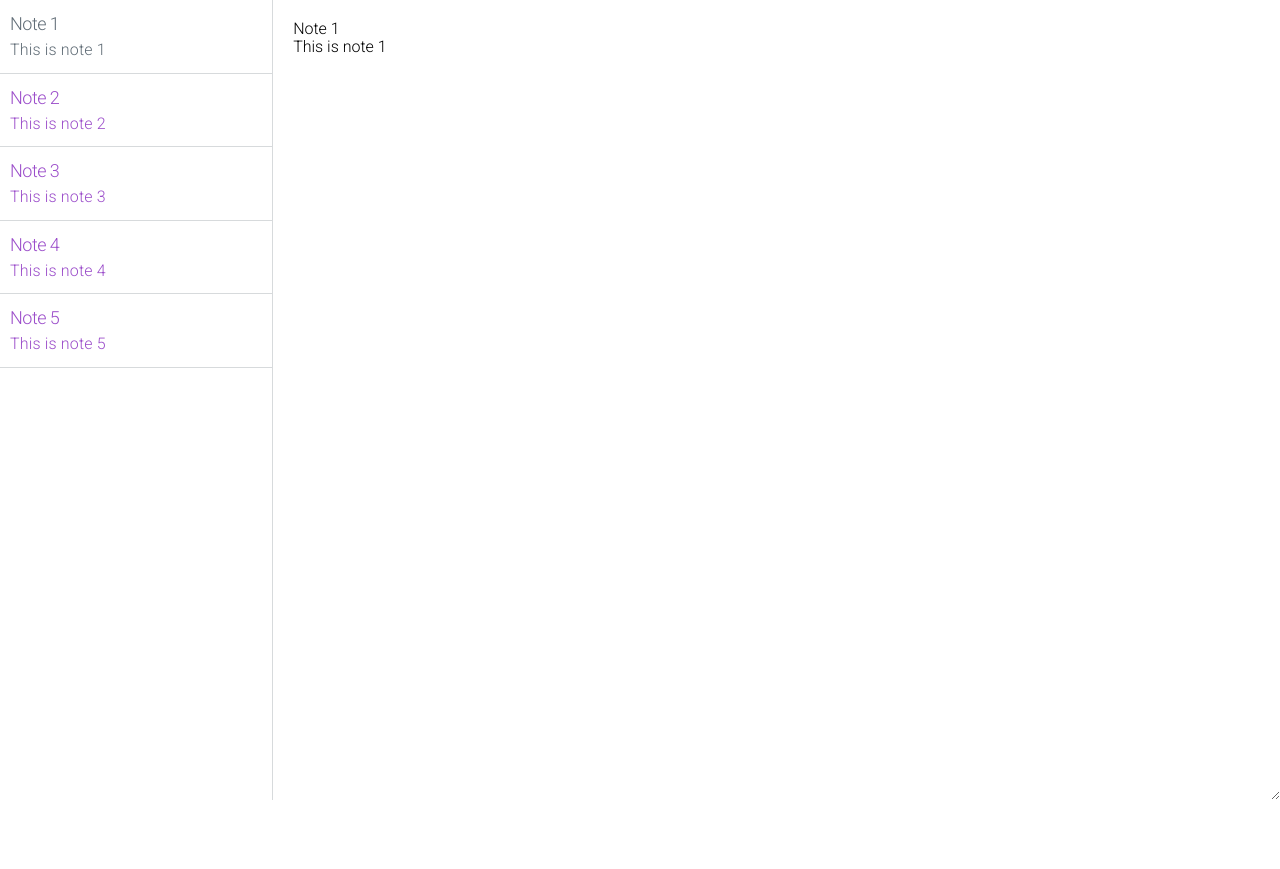
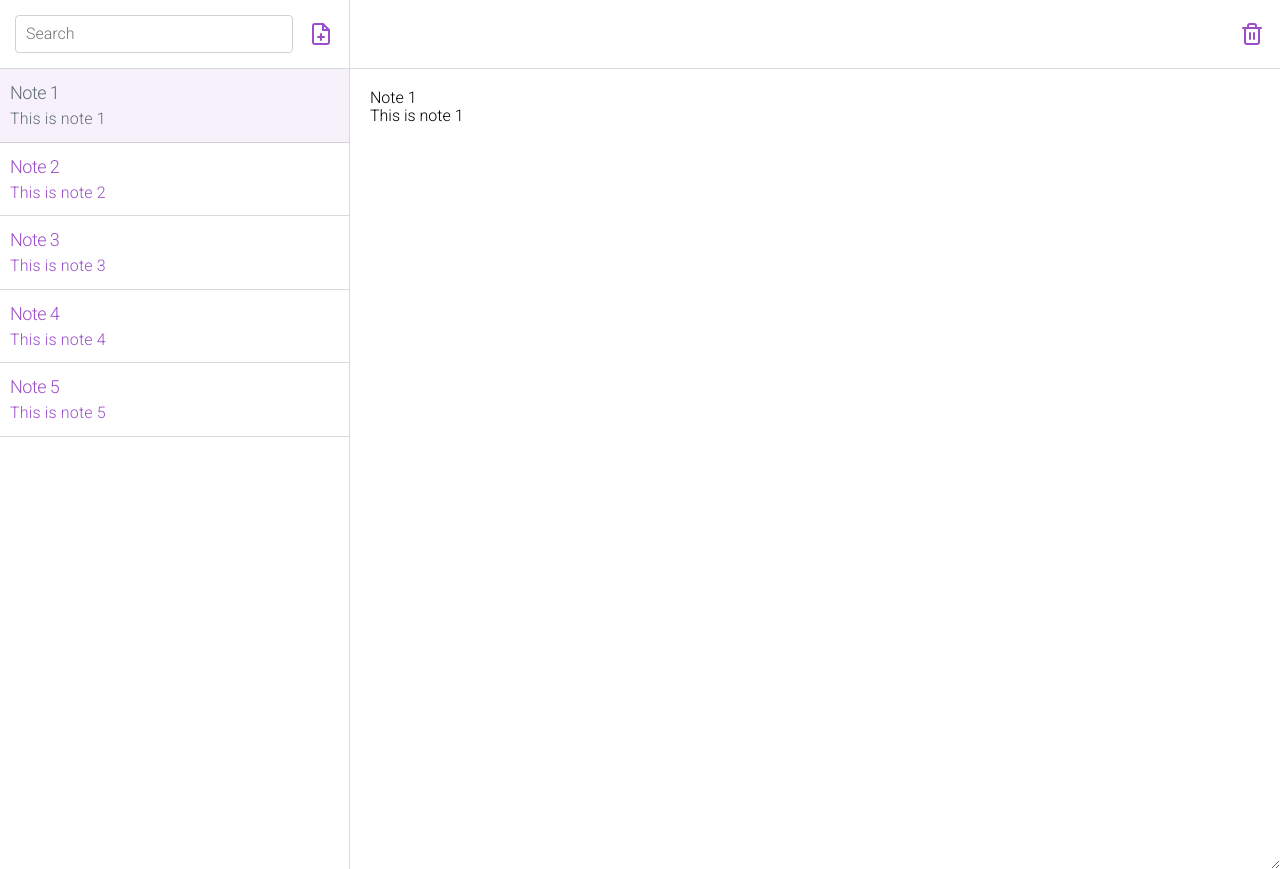
Before and after one commit to p12y/Svelte-notes-PWA, a Svelte app: page / in a window 1280 px wide. Before the commit the page ends 800 px from the top, so only its background shows below. Built offline with nearby package versions, Linux system fonts and the light colour scheme.

Commit message:
Add control bar

```diff
--- a/package.json
+++ b/package.json
@@ -16,6 +16,7 @@
     "svelte": "^3.0.0"
   },
   "dependencies": {
+    "feather-icons": "^4.28.0",
     "sirv-cli": "^0.4.4"
   }
 }
--- a/src/components/App.svelte
+++ b/src/components/App.svelte
@@ -1,13 +1,19 @@
 <script>
-  import { setContext } from "svelte";
+  import { setContext, onMount } from "svelte";
+  import feather from "feather-icons";
   import { key } from "../context/notes";
   import NoteList from "./NoteList.svelte";
   import Editor from "./Editor.svelte";
+  import ControlBar from "./ControlBar.svelte";
 
   setContext(key, {
     getNotes: () => notes,
     setSelectedNote: (id) =>
       (selectedNote = notes.find((note) => note.id === id)),
+  });
+
+  onMount(() => {
+    feather.replace();
   });
 
   let notes = [
@@ -24,11 +30,18 @@
 <style>
   main {
     height: 100%;
+  }
+
+  .content {
+    height: 100%;
     display: flex;
   }
 </style>
 
 <main>
-  <NoteList {notes} {selectedNote} />
-  <Editor note={selectedNote} />
+  <ControlBar />
+  <section class="content">
+    <NoteList {notes} {selectedNote} />
+    <Editor note={selectedNote} />
+  </section>
 </main>
--- /dev/null
+++ b/src/components/ControlBar.svelte
@@ -0,0 +1,52 @@
+<style>
+  .control-bar {
+    width: 100%;
+    border-bottom: 1px solid var(--border-color);
+    display: flex;
+  }
+
+  .searchbar {
+    margin: 0;
+    margin-right: 15px;
+  }
+
+  .controls {
+    display: flex;
+    align-items: center;
+    padding: 15px;
+    height: 100%;
+  }
+
+  .main-controls {
+    width: 350px;
+    min-width: 350px;
+    border-right: 1px solid var(--border-color);
+  }
+
+  .note-controls {
+    flex: 1 1 auto;
+    justify-content: flex-end;
+  }
+
+  .btn-new-note {
+    padding: 0;
+    margin: 0;
+    display: flex;
+    align-items: center;
+    justify-content: center;
+  }
+</style>
+
+<section class="control-bar">
+  <div class="controls main-controls">
+    <input class="searchbar" type="text" placeholder="Search" id="search" />
+    <button class="button button-clear btn-new-note">
+      <i data-feather="file-plus" />
+    </button>
+  </div>
+  <div class="controls note-controls">
+    <button class="button button-clear btn-new-note">
+      <i data-feather="trash-2" />
+    </button>
+  </div>
+</section>
--- a/src/components/NoteList.svelte
+++ b/src/components/NoteList.svelte
@@ -25,6 +25,7 @@
     border-right: 1px solid var(--border-color);
     height: 100%;
     width: 350px;
+    min-width: 350px;
   }
 
   li {
@@ -51,12 +52,20 @@
   a.active {
     color: #606c76;
   }
+
+  .note-link {
+    transition: background 150ms cubic-bezier(0.4, 0, 0.2, 1) 0ms;
+  }
+
+  .note-link.active {
+    background: hsla(277, 54%, 55%, 0.08);
+  }
 </style>
 
 <section class="note-list">
   <ul>
     {#each notes as note}
-      <li class="note-link">
+      <li class="note-link" class:active={note === selectedNote}>
         <a
           href="/"
           class:active={note === selectedNote}
```
Also changed, not shown: 1 other file (tests, documents, lock files or other folders).
